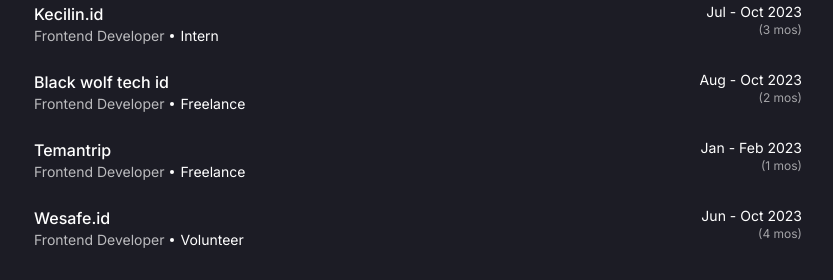
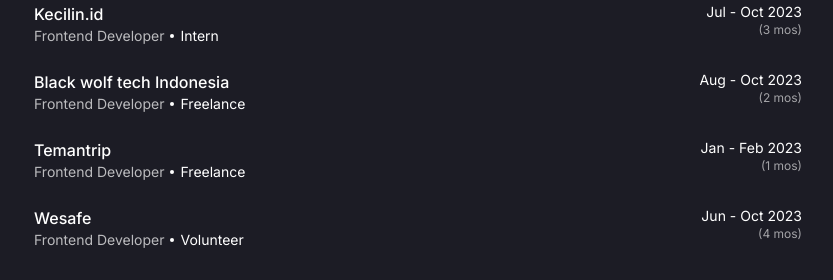
Before and after one commit to mmulyana/personal-web-v2, a Next.js app: page / in a window 1280 px wide. Shown: the part 438-718 px from the top of the page, without its empty margins (222-1055 px from the left). Built offline with nearby package versions, Linux system fonts and the light colour scheme; no server answers.

Commit message:
Update Works.tsx

```diff
--- a/src/component/molecules/Works.tsx
+++ b/src/component/molecules/Works.tsx
@@ -11,7 +11,7 @@
     status: 'Intern',
   },
   {
-    name: 'Black wolf tech id',
+    name: 'Black wolf tech Indonesia',
     role: 'Frontend Developer',
     time: 'Aug - Oct 2023',
     mos: '2 mos',
@@ -25,7 +25,7 @@
     status: 'Freelance',
   },
   {
-    name: 'Wesafe.id',
+    name: 'Wesafe',
     role: 'Frontend Developer',
     time: 'Jun - Oct 2023',
     mos: '4 mos',
```
